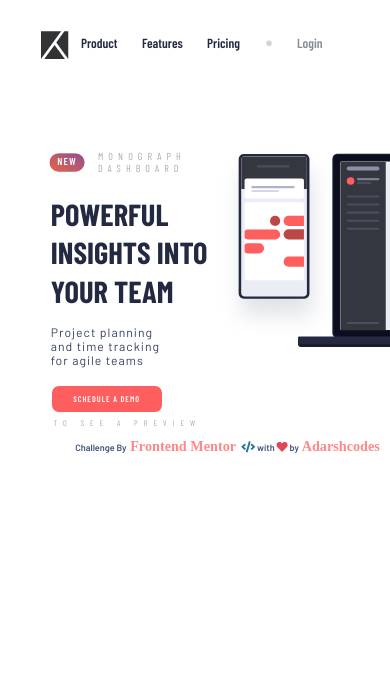
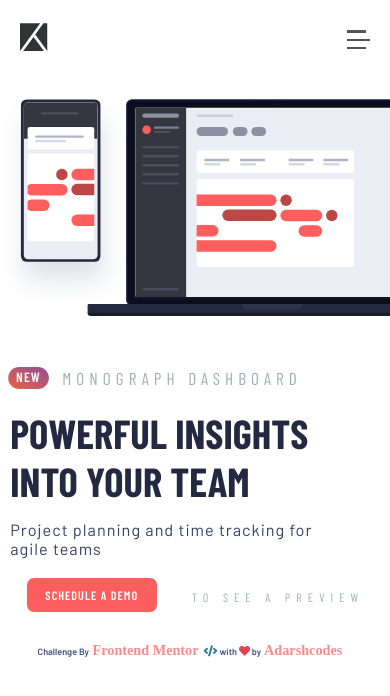
Before and after one commit to adarshcodes/project-tracking-intro-component-master, a plain HTML site: page index.html in a window 390 px wide. Drawn offline with nearby package versions, Linux system fonts and the light colour scheme; a web font is replaced by a local one.

Commit message:
Final-responsive-breakpoint

```diff
--- a/index.html
+++ b/index.html
@@ -16,9 +16,26 @@
   <!-- Navbar -->
 
   <nav class="navigation">
+    <input type="checkbox" class="checkbox" id="click" hidden>
     <div class="nav-logo">
       <img src="images/logo.svg" alt="logo" class="logo">
     </div>
+    <label for="click">
+      <div class="menu-icons">
+        <div class="line line1"></div>
+        <div class="line line2"></div>
+        <div class="line line3"></div>
+      </div>
+    </label>
+    <nav class="mobile-nav">
+      <ul class="nav-list-mobile">
+        <li class="nav-links-mobile nav-links"><a href="#">Product</a></li>
+        <li class="nav-links-mobile nav-links"><a href="#">Features</a></li>
+        <li class="nav-links-mobile nav-links"><a href="#">Pricing</a></li>
+        <li class="nav-links-mobile nav-links dot"><a href="#">&#9679;</a></li>
+        <li class="nav-links-mobile nav-links list-btn"><a href="#">Login</a></li>
+      </ul>
+    </nav>
     <div class="lists">
       <ul class="nav-lists">
         <li class="nav-links links"><a href="#">Product</a></li>
--- a/styles.css
+++ b/styles.css
@@ -7,7 +7,6 @@ body {
   margin: 0;
   padding: 0;
   font-family: 'Barlow', serif;
-  font-size: 12rem;
 }
 
 /* Navigation */
@@ -19,7 +18,65 @@ body {
   padding: 1rem 4rem;
 }
 
-.nav-lists {
+.menu-icons {
+  display: none;
+  margin-top: 1rem;
+  cursor: pointer;
+  animation: tobottom .5s cubic-bezier(.17, .67, .83, .67);
+}
+
+
+.line {
+  width: 2.2rem;
+  height: .2rem;
+  background-color: #555;
+  margin-bottom: .6rem;
+}
+
+.line1, .line3 {
+  width: 1.8rem;
+  transition: all .5s;
+}
+
+.menu-icons:hover .line {
+  width: 2.2rem;
+}
+
+.mobile-nav {
+  display: none;
+  position: fixed;
+  top: -250rem;
+  width: 90%;
+  height: 34vh;
+  background-color: #fff;
+  display: flex;
+  flex-direction: column;
+  justify-content: center;
+  align-items: center;
+  z-index: 101;
+  transition: top .4s cubic-bezier(1, 0, 0, 1);
+  box-shadow: 0px 5px 19px -9px rgba(38, 38, 38, 1);
+}
+
+.checkbox:checked~.mobile-nav {
+  top: 8rem;
+}
+
+.checkbox:checked~.navigation .line1 {
+  transform: rotate(-405deg) translate(-5px, 6px);
+  width: 2.5rem;
+}
+
+.checkbox:checked~.navigation .line2 {
+  opacity: 0;
+}
+
+.checkbox:checked~.navigation .line3 {
+  transform: rotate(405deg) translate(-5px, -6px);
+  width: 2.5rem;
+}
+
+.nav-lists, .nav-list-mobile {
   display: flex;
   padding: 0;
   margin: 0 20rem 0 0;
@@ -118,6 +175,7 @@ body {
   -webkit-transition-duration: 0.3s;
   transition-duration: 0.3s;
   animation: tobottom .5s cubic-bezier(.17, .67, .83, .67);
+  z-index: 110;
 }
 
 .nav-logo .logo {
@@ -144,8 +202,9 @@ body {
 .main-container {
   display: flex;
   justify-content: center;
-  align-items: flex-start;
+  align-items: center;
   padding: 7rem 0 0 5rem;
+  width: 100%;
 }
 
 .content {
@@ -650,8 +709,113 @@ body {
   }
 }
 
-@media screen and (max-width: 540px) {
+@media screen and (max-width: 500px) {
+  .navigation {
+    padding: 2rem;
+  }
 
+  .logo {
+    width: 2.8rem;
+  }
+
+  .menu-icons {
+    display: block;
+  }
+
+  .nav-list-mobile {
+    display: flex;
+    flex-direction: column;
+    justify-content: center;
+    align-items: center;
+    margin: 0;
+  }
+
+  .nav-links-mobile a {
+    font-size: 2.2rem;
+    margin-bottom: 1.5rem;
+  }
+
+
+
+  .lists {
+    display: none;
+  }
+
+  .main-container {
+    display: flex;
+    flex-direction: column;
+    justify-content: flex-start;
+    align-items: center;
+    padding: 2rem 0 0 0;
+    overflow: hidden;
+    width: 100%;
+  }
+
+  .product-holder {
+    order: -1;
+    width: 100%;
+    overflow: hidden;
+  }
+
+  .product {
+    width: 45rem;
+  }
+
+  .content {
+    width: 100%;
+    display: flex;
+    justify-content: center;
+    align-items: center;
+    flex-direction: column;
+    margin-top: 5rem;
+    padding: 0 1rem;
+  }
+
+  .new-heading {
+    width: 100%;
+  }
+
+  .new {
+    font-size: 1.2rem;
+  }
+
+  .pre-heading {
+    font-size: 1.7rem;
+  }
+
+  .main-heading {
+    font-size: 4rem;
+    line-height: 4.8rem;
+  }
+
+  .post-heading {
+    font-size: 1.6rem;
+  }
+
+  .btn {
+    width: 100%;
+    display: flex;
+    flex-direction: row;
+    justify-content: space-around;
+    align-items: center;
+  }
+
+  .demo-btn {
+    width: 13rem;
+    font-size: 1.2rem;
+    padding: 1rem 1.3rem;
+  }
+
+  .evolving-text {
+    font-size: 1.2rem;
+    margin: .5rem 0 0 .3rem;
+  }
+
+  .footer {
+    margin-top: 2rem;
+    display: flex;
+    justify-content: center;
+  }
 }
 
 /* End of Responsive Design */
```
